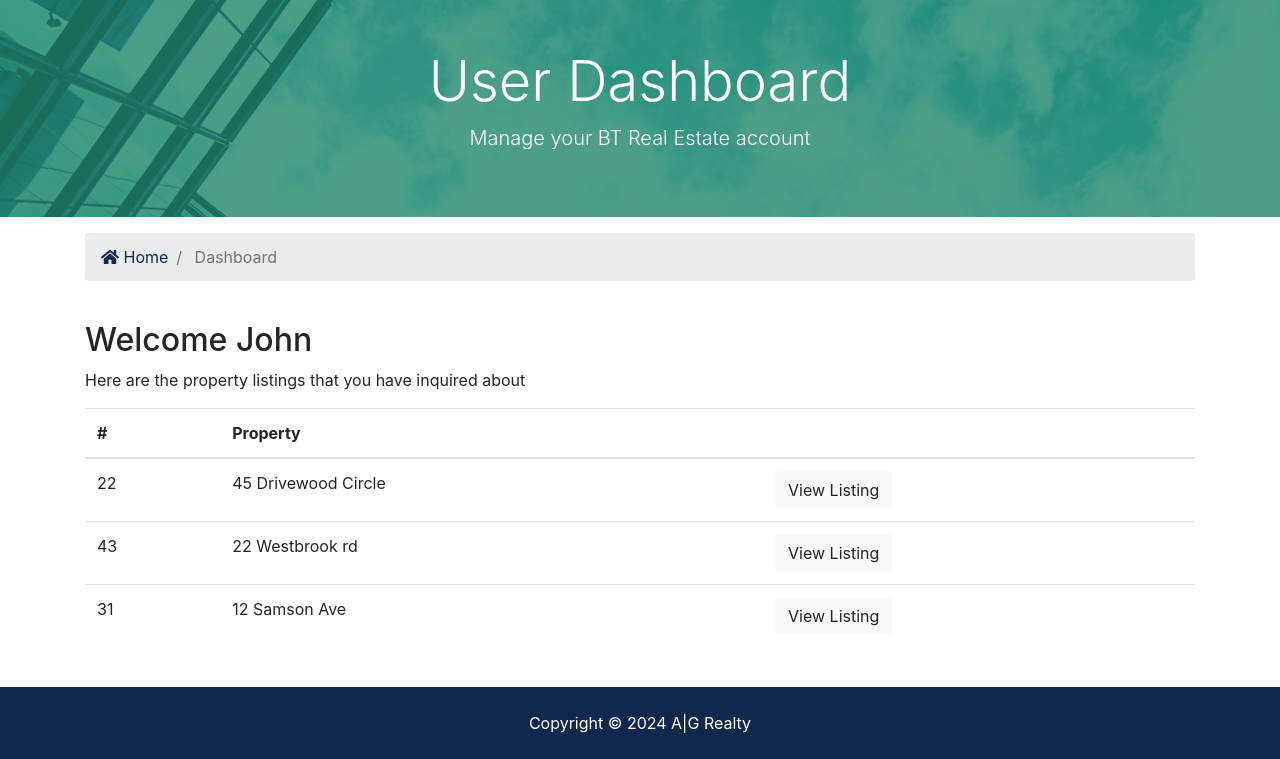
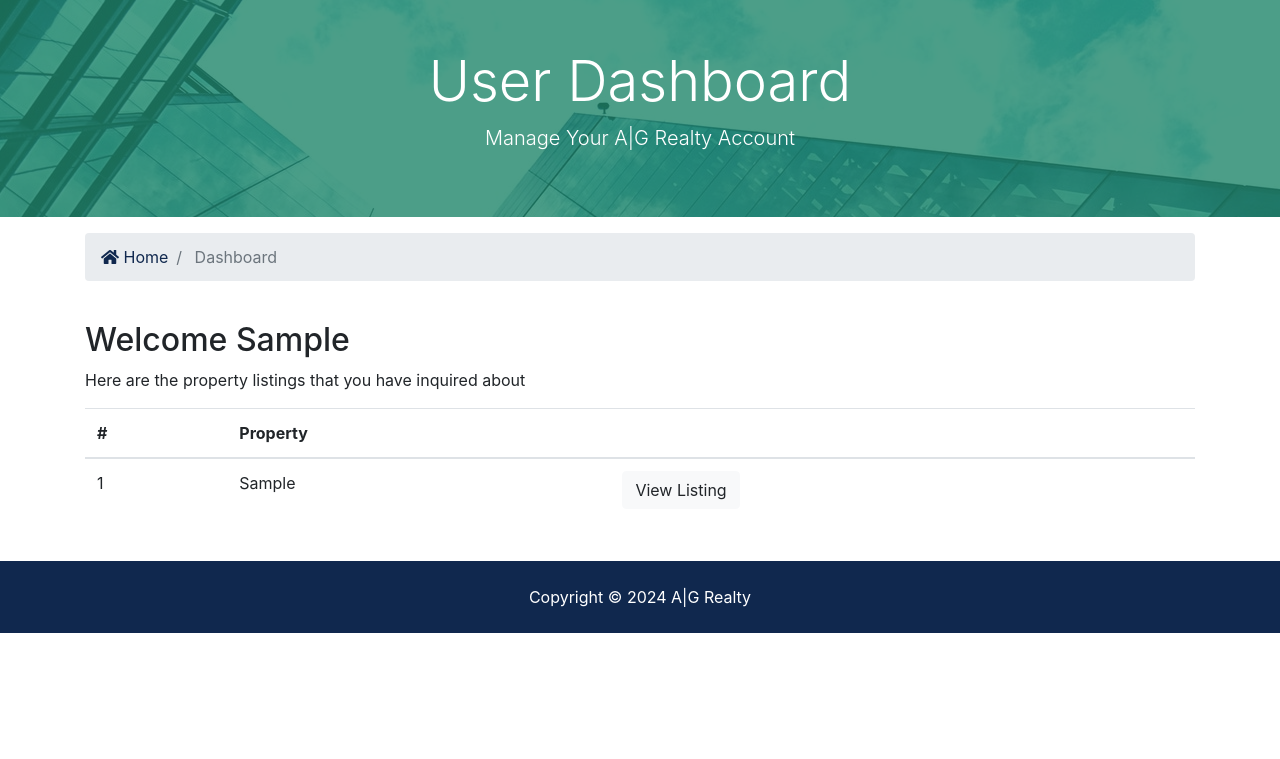
Before and after one commit to alphageekdom/ag-realty-django, a Django app: page /accounts/dashboard in a window 1280 px wide. Shown: the part 128-887 px from the top of the page. After the commit the page ends 761 px from the top, so only its background shows below. Run offline with Django 4.2, Linux system fonts and the light colour scheme; a user stored in the database is signed in; tables that the repository leaves empty hold one stand-in row (values such as "Sample post"); some libraries are stand-ins or nearby versions.

Commit message:
Dashboard Functionality

```diff
--- a/accounts/views.py
+++ b/accounts/views.py
@@ -1,6 +1,7 @@
 from django.shortcuts import render, redirect
 from django.contrib import messages, auth
 from django.contrib.auth.models import User
+from contacts.models import Contact
 
 # Create your views here.
 def register(request):
@@ -64,4 +65,9 @@
         return redirect('index')
 
 def dashboard(request):
-    return render(request, 'accounts/dashboard.html')
+    user_contacts = Contact.objects.order_by('-contact_date').filter(user_id=request.user.id)
+
+    context = {
+        'contacts': user_contacts
+    }
+    return render(request, 'accounts/dashboard.html', context)
--- a/templates/accounts/dashboard.html
+++ b/templates/accounts/dashboard.html
@@ -8,7 +8,7 @@
       <div class="row text-center">
         <div class="col-md-12">
           <h1 class="display-4">User Dashboard</h1>
-          <p class="lead">Manage your BT Real Estate account</p>
+          <p class="lead">Manage Your A|G Realty Account</p>
         </div>
       </div>
     </div>
@@ -37,7 +37,8 @@
     <div class="container">
       <div class="row">
         <div class="col-md-12">
-          <h2>Welcome John</h2>
+          <h2>Welcome {{ user.first_name }}</h2>
+          {% if contacts %}
             <p>Here are the property listings that you have inquired about</p>
             <table class="table">
               <thead>
@@ -48,29 +49,20 @@
                 </tr>
               </thead>
               <tbody>
+                  {% for contact in contacts %}
                     <tr>
-                <td>22</td>
-                <td>45 Drivewood Circle</td>
+                      <td>{{ contact.id }}</td>
+                      <td>{{ contact.listing }}</td>
                       <td>
-                  <a class="btn btn-light" href="#">View Listing</a>
+                        <a class="btn btn-light" href="{% url 'listing' contact.listing_id %}">View Listing</a>
                       </td>
                     </tr>
-              <tr>
-                <td>43</td>
-                <td>22 Westbrook rd</td>
-                <td>
-                  <a class="btn btn-light" href="#">View Listing</a>
-                </td>
-              </tr>
-              <tr>
-                <td>31</td>
-                <td>12 Samson Ave</td>
-                <td>
-                  <a class="btn btn-light" href="#">View Listing</a>
-                </td>
-              </tr>
+                  {% endfor %}
                 </tbody>
             </table>
+          {% else %}
+            <p>You have not made any inquiries.</p>
+          {% endif %}
         </div>
       </div>
     </div>
```
Also changed, not shown: agre/settings.py (+0 -7 lines). Lines whose indentation alone changed are shown as unchanged.
